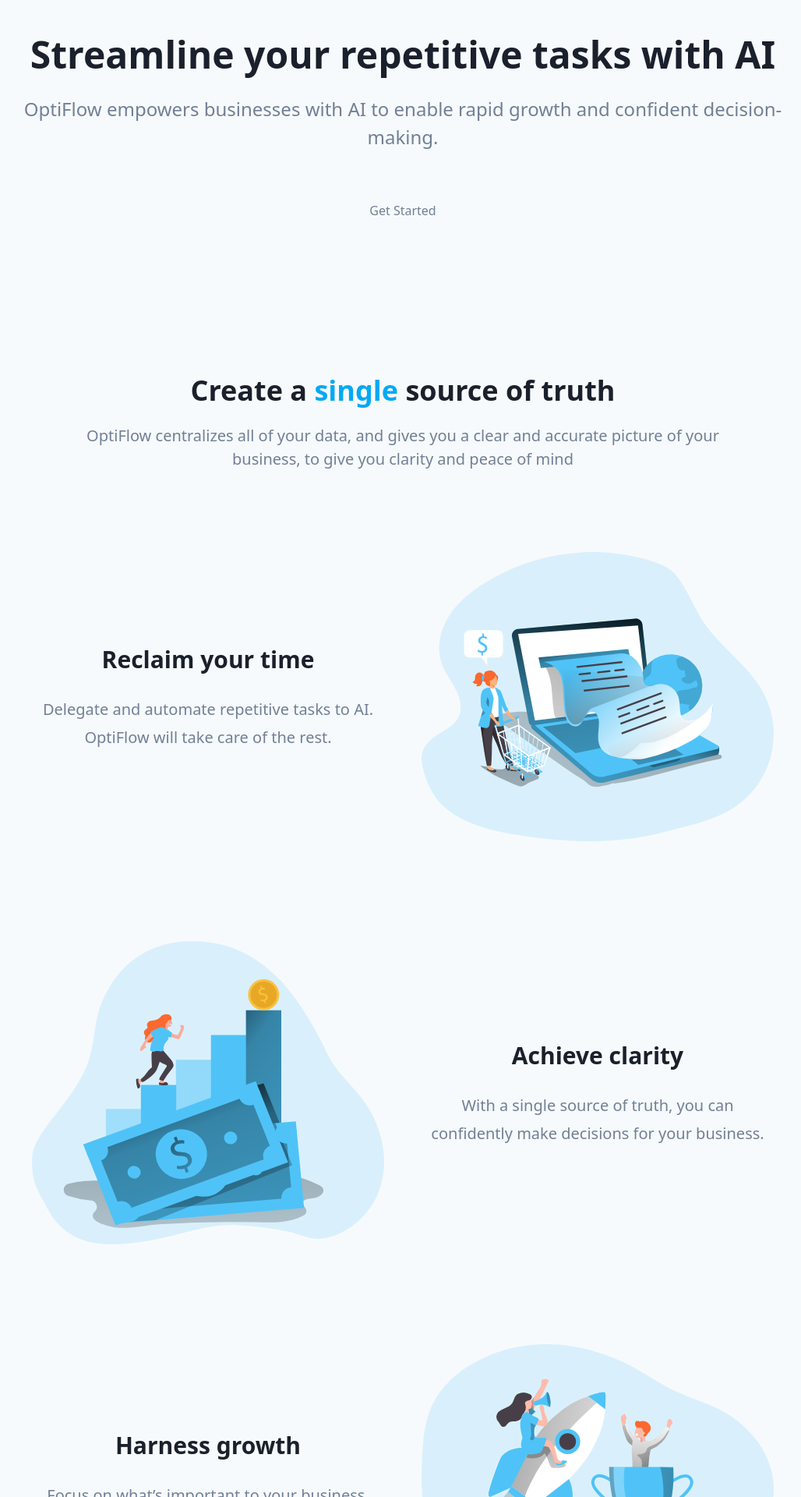
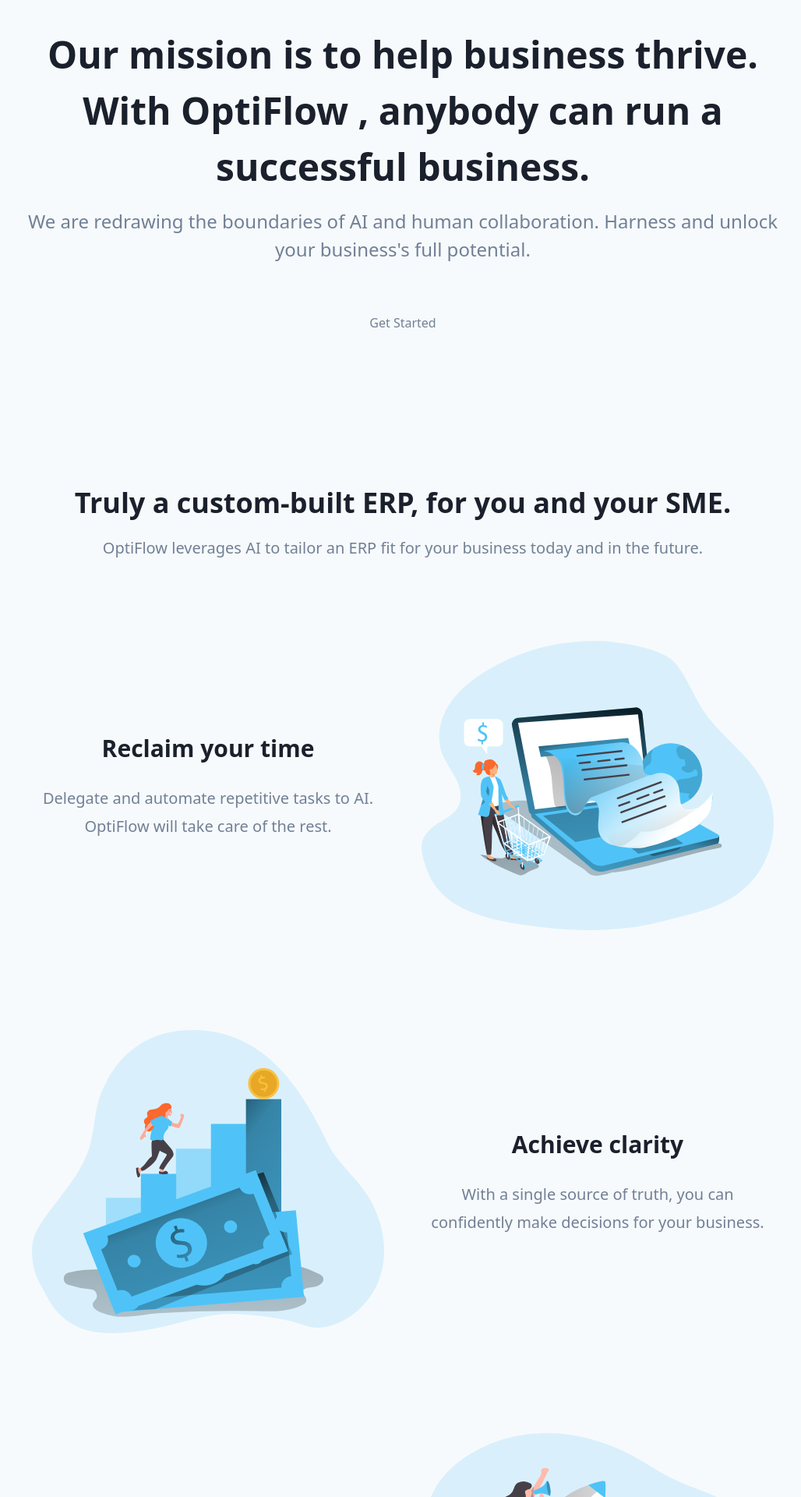
Before and after one commit to gsleh123/goldfish, a Next.js app: page / in a window 1280 px wide. Shown: the part 140-2060 px from the top of the page at 78% size, without its empty margins (123-1151 px from the left). Built offline with nearby package versions, Linux system fonts and the light colour scheme.

Commit message:
updating text

```diff
--- a/src/templates/Hero.tsx
+++ b/src/templates/Hero.tsx
@@ -16,10 +16,10 @@
       <HeroOneButton
         title={
           <>
-            {'Streamline your repetitive tasks with AI \n'}
+            {`Our mission is to help business thrive. With ${AppConfig.company_name} , anybody can run a successful business.\n`}
           </>
         }
-        description={`${AppConfig.company_name} empowers businesses with AI to enable rapid growth and confident decision-making.`}
+        description={`We are redrawing the boundaries of AI and human collaboration. Harness and unlock your business's full potential.`}
         button={
           <Link href="/contact-us">
               <a>
@@ -33,13 +33,10 @@
     <Section
     title={
       <>
-        {'Create a ' }
-        <span className="text-primary-500">single</span>
-        {' source of truth'}
+        {'Truly a custom-built ERP, for you and your SME.'}
       </>
     }
-    description={`${AppConfig.company_name} centralizes all of your data, and gives you a clear and accurate picture of your business, to give you clarity and peace of mind`}
-  >
+    description={`${AppConfig.company_name} leverages AI to tailor an ERP fit for your business today and in the future.`}>
     <VerticalFeatureRow
       title="Reclaim your time"
       description={`Delegate and automate repetitive tasks to AI. ${AppConfig.company_name} will take care of the rest.`}
@@ -54,8 +51,8 @@
       reverse
     />
     <VerticalFeatureRow
-      title="Harness growth"
-      description="Focus on what’s important to your business, and achieve new levels of growth."
+      title="Results now"
+      description="Spin up a custom fit ERP for you, in 15 minutes."
       image="/assets/images/feature3.svg"
       imageAlt="Image of Henry Sham"
     />
```
